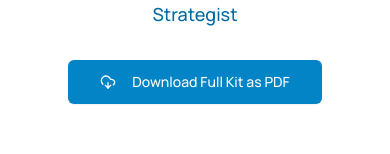
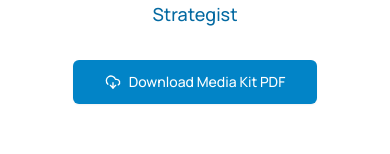
Before and after one commit to paradox-cm/asifalimd-chatbot, a Next.js app: page /media-kit in a window 390 px wide. Shown: the part 450-604 px from the top of the page. Built offline with nearby package versions, Linux system fonts and the light colour scheme; no server answers.

Commit message:
fix: align and style main download button
Ensure button alignment, consistency, and responsive design.

#VERCEL_SKIP

Co-authored-by: CM <177359442+paradox-cm@users.noreply.github.com>

```diff
--- a/app/media-kit/page.tsx
+++ b/app/media-kit/page.tsx
@@ -78,9 +78,14 @@ export default function MediaKitPage() {
             Cardiologist | Clinical Innovator | Med-Tech Strategist
           </p>
           <Button size="lg" asChild>
-            <a href={DROPBOX_PDF_URL} target="_blank" rel="noopener noreferrer">
-              <DownloadCloud className="mr-2 h-5 w-5" />
-              Download Full Kit as PDF
+            <a
+              href={DROPBOX_PDF_URL}
+              target="_blank"
+              rel="noopener noreferrer"
+              className="flex items-center justify-center gap-2"
+            >
+              <DownloadCloud className="h-5 w-5" />
+              Download Media Kit PDF
             </a>
           </Button>
         </section>
```
